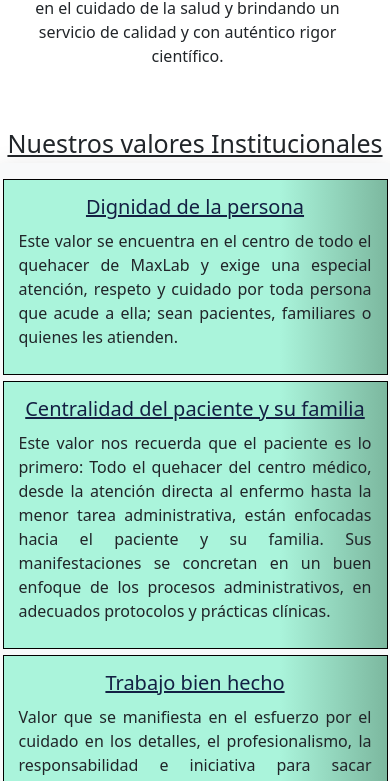
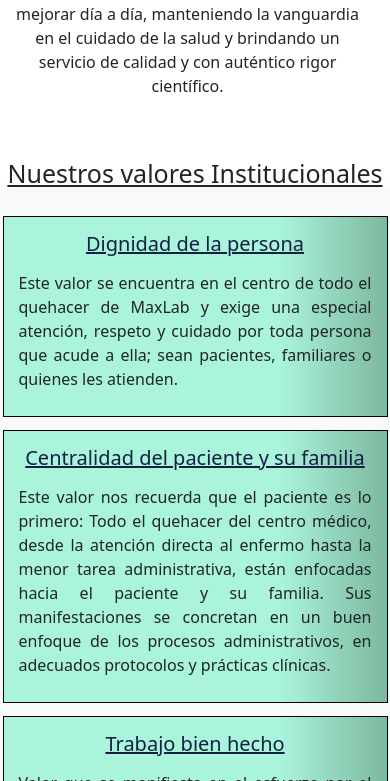
Before and after one commit to Evelyntoranzoweb/Preentrega2-Toranzo, a plain HTML site: page 2sobrenosotros.html in a window 390 px wide. Shown: the part 1219-2000 px from the top of the page. Drawn offline with nearby package versions, Linux system fonts and the light colour scheme.

Commit message:
ultimos cambios

```diff
--- a/2sobrenosotros.html
+++ b/2sobrenosotros.html
@@ -93,7 +93,7 @@
 <section class="pilares">
 <h2> Nuestros valores Institucionales</h2>
 <div class="container shadow-lg p-3 mb-5 bg-body-tertiary rounded">
-  <div class="row">
+  <div class="row container1">
     <div class="col-md-6 col-12 div1">
       <h3>Dignidad de la persona</h3>
     <p>Este valor se encuentra en el centro de todo el quehacer de MaxLab y exige una especial atención, respeto y cuidado por toda persona que acude a ella; sean pacientes, familiares o quienes les atienden.</p>
--- a/sass2/_pmediaquery.scss
+++ b/sass2/_pmediaquery.scss
@@ -217,6 +217,13 @@
          font-size: 2.5em;
         }
 
+        .container1 div {
+            display: flex;
+            flex-direction: column;
+            width: 100%;
+            margin-top: 10px;
+            }
+
 
         iframe {
                     width: 100%;
```
Also changed, not shown: css/newstyle.css, 1 other file.
